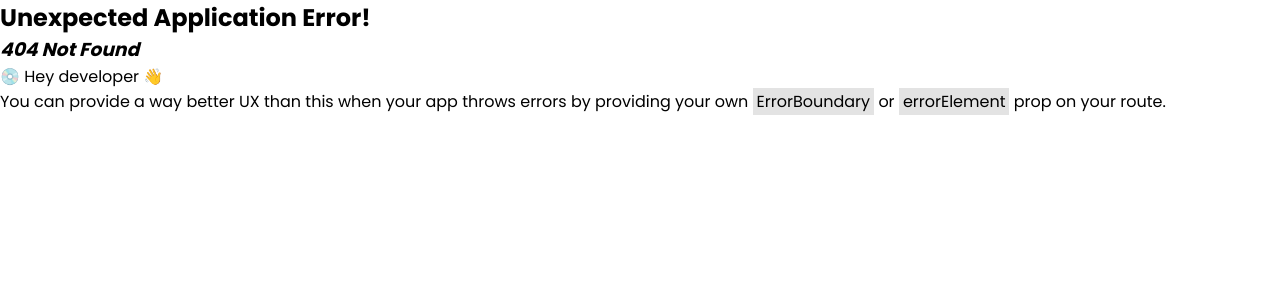
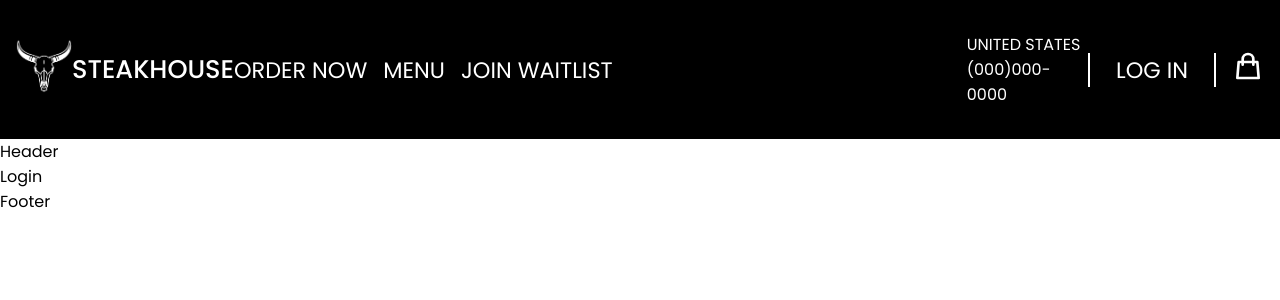
Before and after one commit to eford05/steak-restaurant, a React (Create React App) app: page /login in a window 1280 px wide. Before the commit this address had no page. Shown: the top 300 px of the page. Built offline with nearby package versions, Linux system fonts and the light colour scheme.

Commit message:
finish initial navbar styling, add login route

```diff
--- a/src/App.js
+++ b/src/App.js
@@ -4,6 +4,7 @@ import Footer from "./components/footer/Footer";
 import Navbar from "./components/navbar/Navbar";
 import Home from "./pages/home/Home";
 import Menu from "./pages/menu/Menu";
+import Login from "./pages/login/Login";
 import Waitlist from "./pages/waitlist/Waitlist";
 import { createBrowserRouter, RouterProvider, Outlet } from "react-router-dom";
 
@@ -36,6 +37,10 @@ function App() {
           path: "/wait",
           element: <Waitlist />,
         },
+        {
+          path: "/login",
+          element: <Login />,
+        },
       ],
     },
   ]);
--- a/src/components/navbar/Navbar.jsx
+++ b/src/components/navbar/Navbar.jsx
@@ -1,8 +1,58 @@
 import React from "react";
+import { NavLink, Link } from "react-router-dom";
+import { HiOutlineShoppingBag } from "react-icons/hi";
 import "./navbar.css";
 
 function Navbar() {
-  return <div>Navbar</div>;
+  return (
+    <NavLink className="navbar">
+      <div className="logo-container">
+        <figure className="logo-fig">
+          <img
+            className="logo"
+            src={require("../../images/longhorn-kittl.png")}
+            alt="Longhorn Logo"
+          />
+        </figure>
+        <h2 className="logo-title">
+          <Link to="/">Steakhouse</Link>
+        </h2>
+      </div>
+      <ul className="nav-list">
+        <li>
+          <Link className="nav-link" to="/menu">
+            Order Now
+          </Link>
+        </li>
+        <li>
+          <Link className="nav-link" to="/menu">
+            Menu
+          </Link>
+        </li>
+        <li>
+          <Link className="nav-link" to="/wait">
+            Join Waitlist
+          </Link>
+        </li>
+      </ul>
+      <div className="contact-info">
+        <Link className="contact-link">
+          <p className="address-link">United States</p>
+          <p className="address-link">(000)000-0000</p>
+        </Link>
+      </div>
+      <ul className="login-container">
+        <li className="li-login">
+          <Link className="nav-link" to="/login">
+            Log In
+          </Link>
+        </li>
+        <li>
+          <HiOutlineShoppingBag className="shop-icon" />
+        </li>
+      </ul>
+    </NavLink>
+  );
 }
 
 export default Navbar;
--- a/src/components/navbar/navbar.css
+++ b/src/components/navbar/navbar.css
@@ -0,0 +1,68 @@
+.navbar {
+  width: 100%;
+  display: flex;
+  background-color: #000;
+  justify-content: space-between;
+  padding: 2rem 1rem;
+}
+
+.logo {
+  width: 3.5rem;
+  height: 3.5rem;
+}
+
+.logo-container {
+  width: fit-content;
+  display: flex;
+  align-items: center;
+}
+
+.nav-list {
+  width: 60%;
+  display: flex;
+  align-items: center;
+  gap: 1rem;
+}
+
+a {
+  color: #fff;
+  text-transform: uppercase;
+}
+
+.logo-title {
+  font-size: 1.6rem;
+  font-weight: 500;
+}
+
+a.nav-link {
+  font-size: 1.4rem;
+  font-weight: 400;
+}
+
+a.nav-link:hover,
+a.nav-link:active {
+  border-bottom: 2px solid #fff;
+}
+
+.contact-info {
+  width: fit-content;
+  display: flex;
+  flex-direction: column;
+}
+
+.login-container {
+  display: flex;
+  align-items: center;
+  gap: 1rem;
+}
+
+.li-login {
+  width: 8rem;
+  text-align: center;
+  border-left: 2px solid #fff;
+  border-right: 2px solid #fff;
+}
+
+.shop-icon {
+  font-size: 2rem;
+}
--- a/src/index.css
+++ b/src/index.css
@@ -6,3 +6,10 @@
   box-sizing: border-box;
   font-family: "Poppins", sans-serif;
 }
+
+ul,
+ol,
+a {
+  list-style: none;
+  text-decoration: none;
+}
--- /dev/null
+++ b/src/pages/login/Login.jsx
@@ -0,0 +1,8 @@
+import React from "react";
+import "./login.css";
+
+function Login() {
+  return <div>Login</div>;
+}
+
+export default Login;
```
Also changed, not shown: src/images/longhorn-kittl.png (added), src/pages/login/login.css (added).
